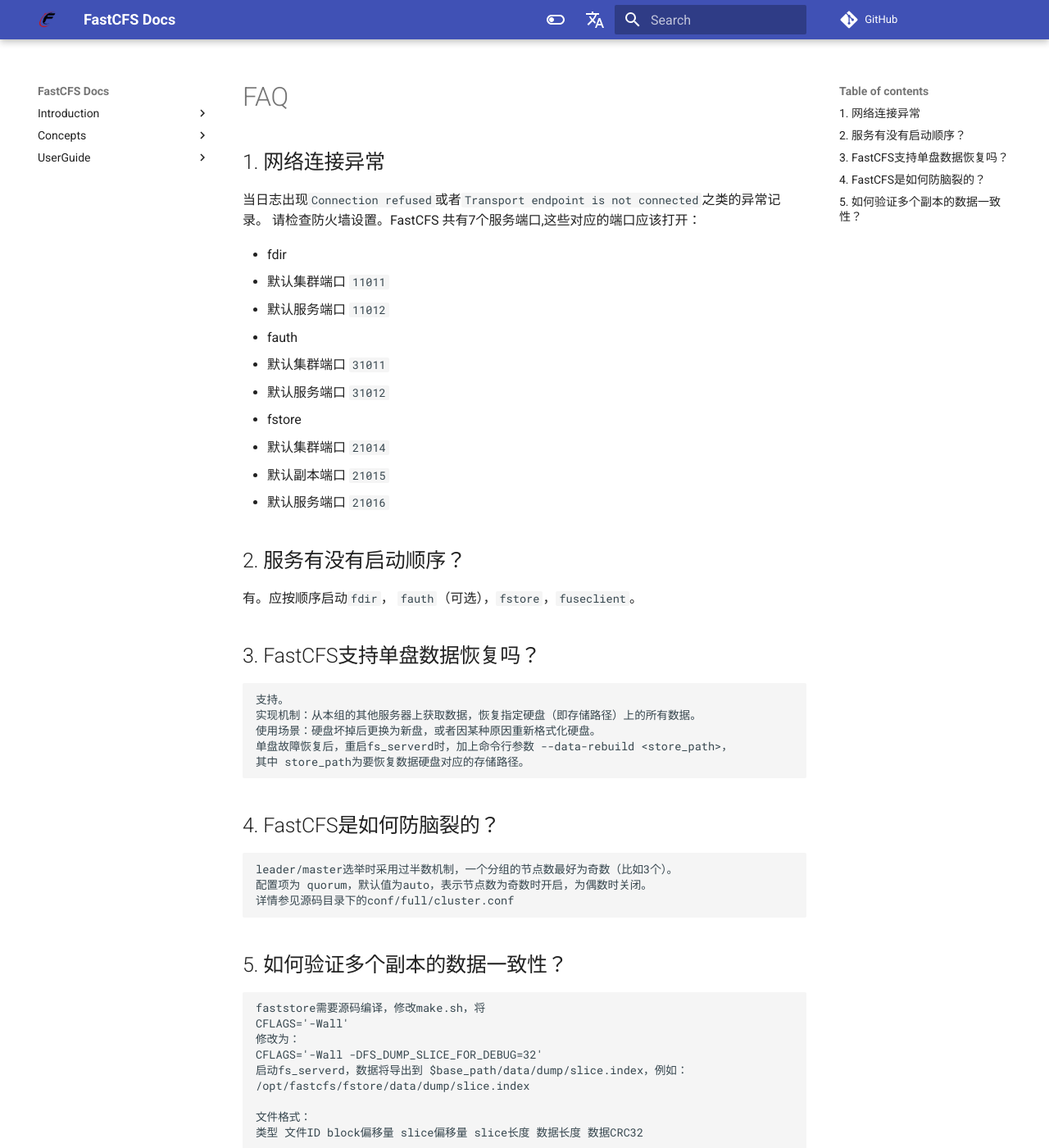
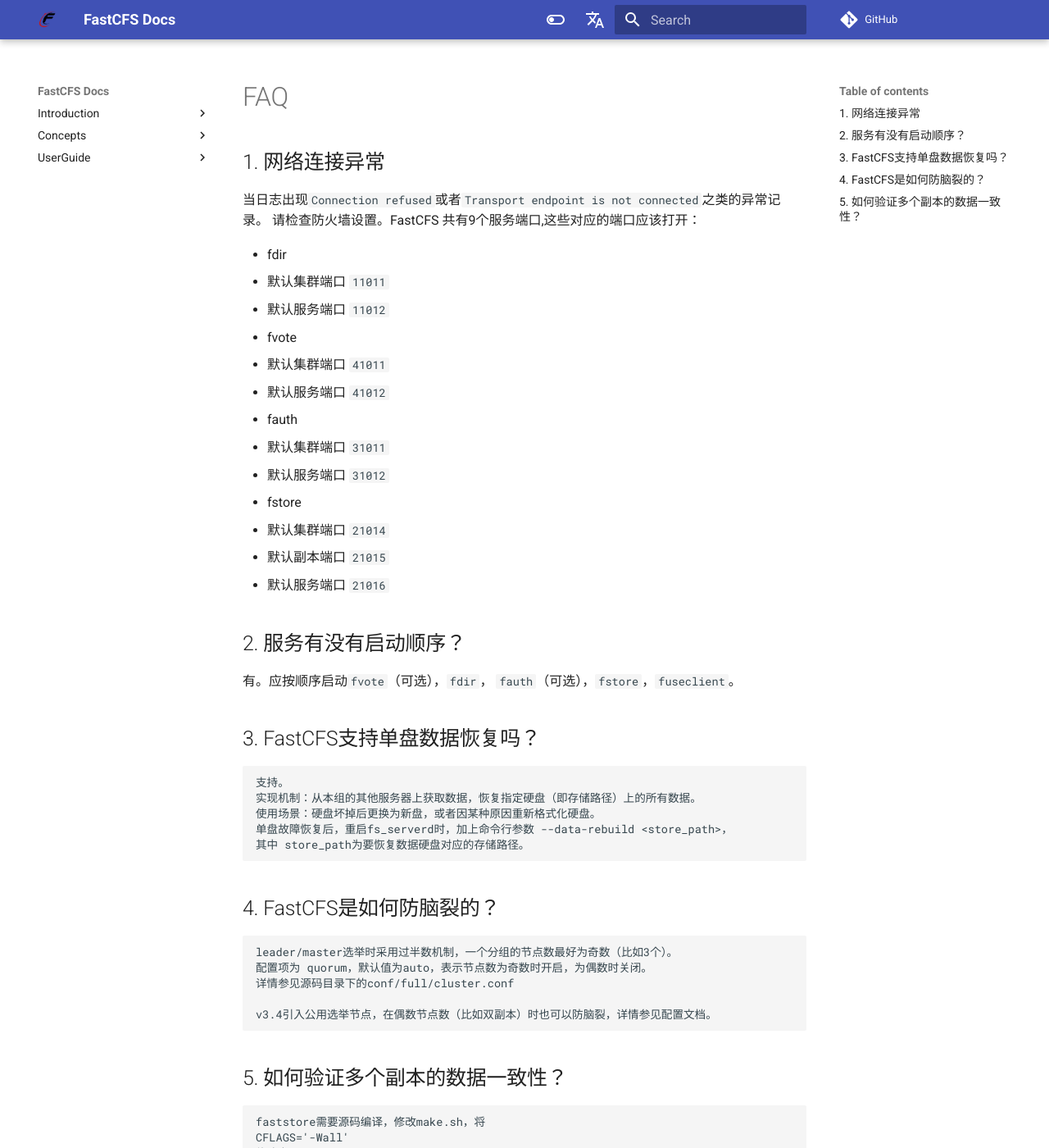
Before and after one commit to happyfish100/FastCFS, an MkDocs documentation site: the page built from docs/FAQ-zh_CN.md, in a window 1280 px wide and 1400 px high. Shown: the whole window at 82% size. Built offline with MkDocs 1.6.1 and Material for MkDocs 9.7.7, drawn with Linux system fonts in a browser that asks for light colours; comment, search, counter and statistics services are not loaded; the version menu is left out.

````diff
--- a/docs/FAQ-zh_CN.md
+++ b/docs/FAQ-zh_CN.md
@@ -3,11 +3,14 @@
 ## 1. 网络连接异常
 
 当日志出现`Connection refused`或者`Transport endpoint is not connected`之类的异常记录。
-请检查防火墙设置。FastCFS 共有7个服务端口,这些对应的端口应该打开：
+请检查防火墙设置。FastCFS 共有9个服务端口,这些对应的端口应该打开：
 
 * fdir
   * 默认集群端口 `11011`
   * 默认服务端口 `11012`
+* fvote
+  * 默认集群端口 `41011`
+  * 默认服务端口 `41012`
 * fauth
   * 默认集群端口 `31011`
   * 默认服务端口 `31012`
@@ -19,7 +22,7 @@
 
 ## 2. 服务有没有启动顺序？
 
-有。应按顺序启动`fdir`， `fauth`（可选），`fstore`，`fuseclient`。
+有。应按顺序启动`fvote`（可选），`fdir`， `fauth`（可选），`fstore`，`fuseclient`。
 
 ## 3. FastCFS支持单盘数据恢复吗？
 
@@ -38,6 +41,7 @@ leader/master选举时采用过半数机制，一个分组的节点数最好为
 配置项为 quorum，默认值为auto，表示节点数为奇数时开启，为偶数时关闭。
 详情参见源码目录下的conf/full/cluster.conf
 
+v3.4引入公用选举节点，在偶数节点数（比如双副本）时也可以防脑裂，详情参见配置文档。
 ```
 
 ## 5. 如何验证多个副本的数据一致性？
````
Also changed, not shown: README-zh_CN.md (+2 -2 lines), README.md (+2 -2 lines).
